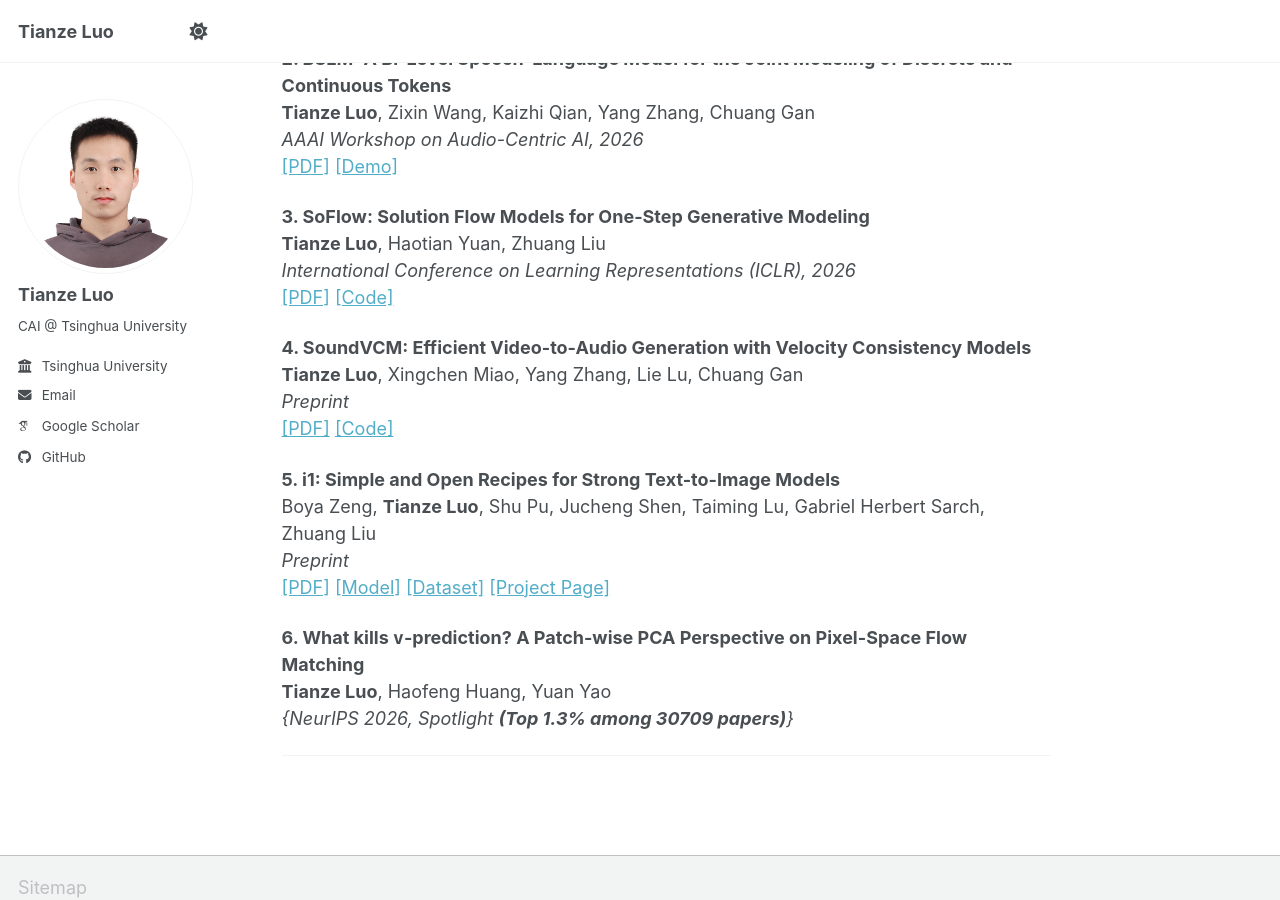
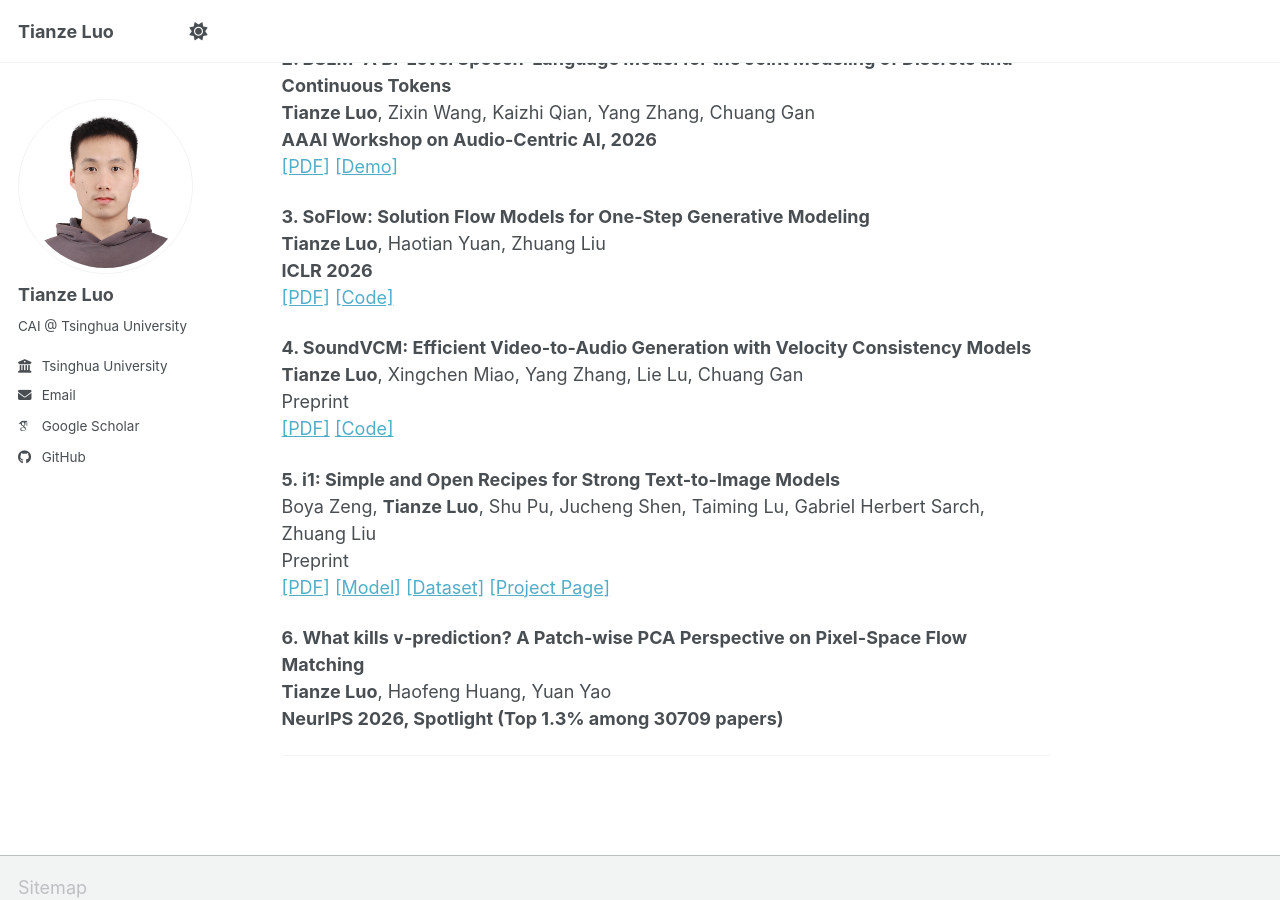
Before and after one commit to luotianze666/luotianze666.github.io, a Jekyll site: the page built from _pages/about.md, in a window 1280 px wide and 900 px high, scrolled down 490 px. Built offline with Jekyll 4.4.1, drawn with Linux system fonts in a browser that asks for light colours; some web fonts are replaced; a script bundle is joined from its source files by our own code; library files that are not in the unit come from our copies.

Commit message:
Update about.md

```diff
--- a/_pages/about.md
+++ b/_pages/about.md
@@ -24,32 +24,32 @@ My research interests are centered on advancing the frontiers of generative mode
 
 **1. WaveFM: A High-Fidelity and Efficient Vocoder Based on Flow Matching** <br>
 **Tianze Luo**, Xingchen Miao, Wenbo Duan <br>
-*NAACL 2025, Main Conference* <br>
+**NAACL 2025, Main Conference** <br>
 [[PDF]](https://arxiv.org/abs/2503.16689){: target="_blank"} [[Code]](https://github.com/luotianze666/WaveFM){: target="_blank"}
 
 **2. BSLM: A Bi-Level Speech-Language Model for the Joint Modeling of Discrete and Continuous Tokens** <br>
 **Tianze Luo**, Zixin Wang, Kaizhi Qian, Yang Zhang, Chuang Gan <br>
-*AAAI Workshop on Audio-Centric AI, 2026* <br>
+**AAAI Workshop on Audio-Centric AI, 2026** <br>
 [[PDF]](/files/BSLM.pdf){: target="_blank"} [[Demo]](https://luotianze666.github.io/demo/){: target="_blank"}
 
 **3. SoFlow: Solution Flow Models for One-Step Generative Modeling** <br>
 **Tianze Luo**, Haotian Yuan, Zhuang Liu <br>
-*International Conference on Learning Representations (ICLR), 2026* <br>
+**ICLR 2026** <br>
 [[PDF]](/files/SoFlow.pdf){: target="_blank"} [[Code]](https://github.com/luotianze666/SoFlow){: target="_blank"}
 
 **4. SoundVCM: Efficient Video-to-Audio Generation with Velocity Consistency Models** <br>
 **Tianze Luo**, Xingchen Miao, Yang Zhang, Lie Lu, Chuang Gan <br>
-*Preprint* <br>
+Preprint <br>
 [[PDF]](/files/SoundVCM.pdf){: target="_blank"} [[Code]](/files/SoundVCM.zip)
 
 **5. i1: Simple and Open Recipes for Strong Text-to-Image Models** <br>
 Boya Zeng, **Tianze Luo**, Shu Pu, Jucheng Shen, Taiming Lu, Gabriel Herbert Sarch, Zhuang Liu <br>
-*Preprint* <br>
+Preprint <br>
 [[PDF]](https://arxiv.org/abs/2606.11289){: target="_blank"} [[Model]](https://huggingface.co/zlab-princeton/i1-3B){: target="_blank"} [[Dataset]](https://huggingface.co/datasets/zlab-princeton/i1-captions){:
 target="_blank"} [[Project Page]](https://zlab-princeton.github.io/i1/){: target="_blank"}
 
 **6. What kills `v`-prediction? A Patch-wise PCA Perspective on Pixel-Space Flow Matching** <br>
 **Tianze Luo**, Haofeng Huang, Yuan Yao <br>
-*{NeurIPS 2026, Spotlight **(Top 1.3% among 30709 papers)**}* <br>
+**NeurIPS 2026, Spotlight (Top 1.3% among 30709 papers)**  <br>
 
 ---
```
